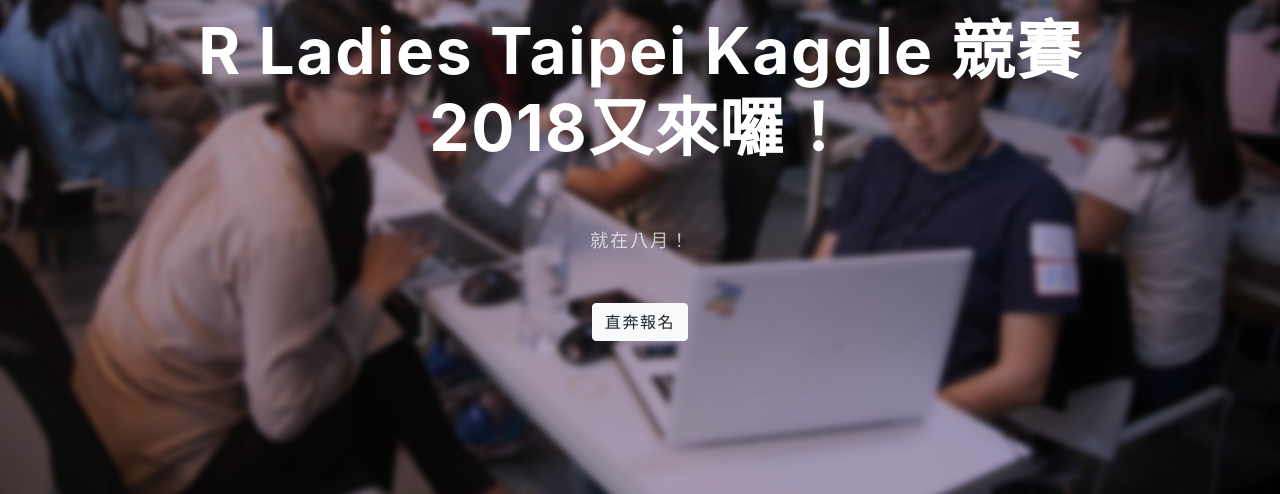
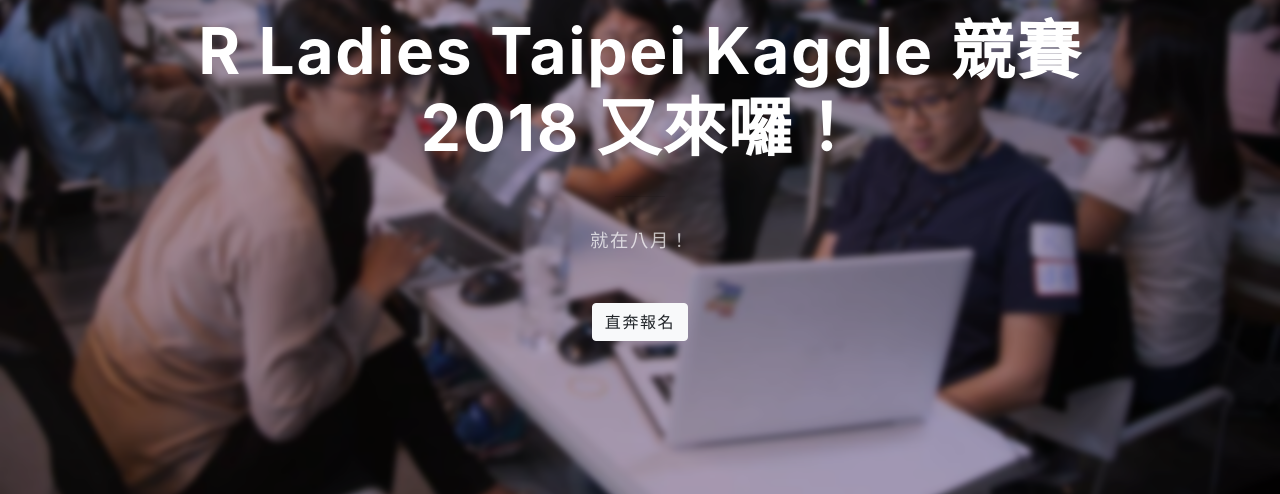
Before and after one commit to rladiestaipei/2018_Kaggle, a website with bundled scripts: page index.html in a window 1280 px wide. Shown: the part 306-800 px from the top of the page. Built offline with nearby package versions, Linux system fonts and the light colour scheme.

Commit message:
mini change

```diff
--- a/index.html
+++ b/index.html
@@ -68,7 +68,7 @@
         <div class="row">
           <div class="col-lg-10 mx-auto">
             <h1>
-              <strong>R Ladies Taipei Kaggle 競賽<br>2018又來囉！</strong>
+              <strong>R Ladies Taipei Kaggle 競賽<br>2018 又來囉！</strong>
             </h1>
             <hr>
           </div>
```
